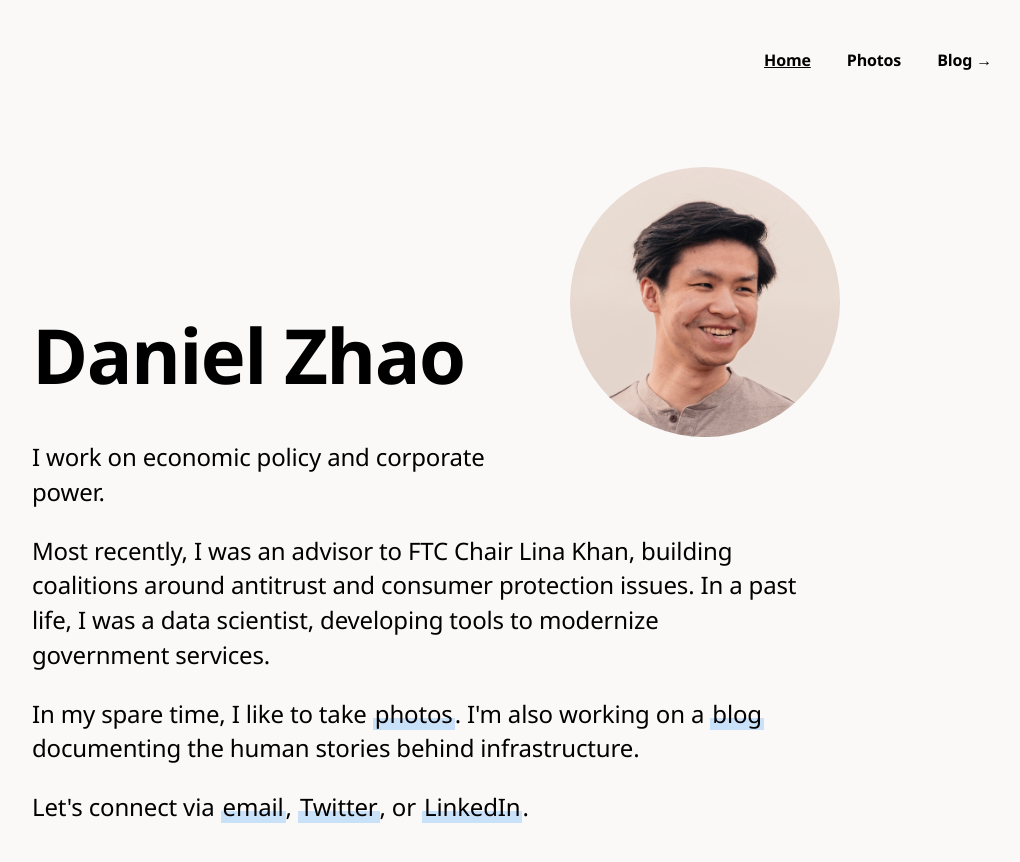
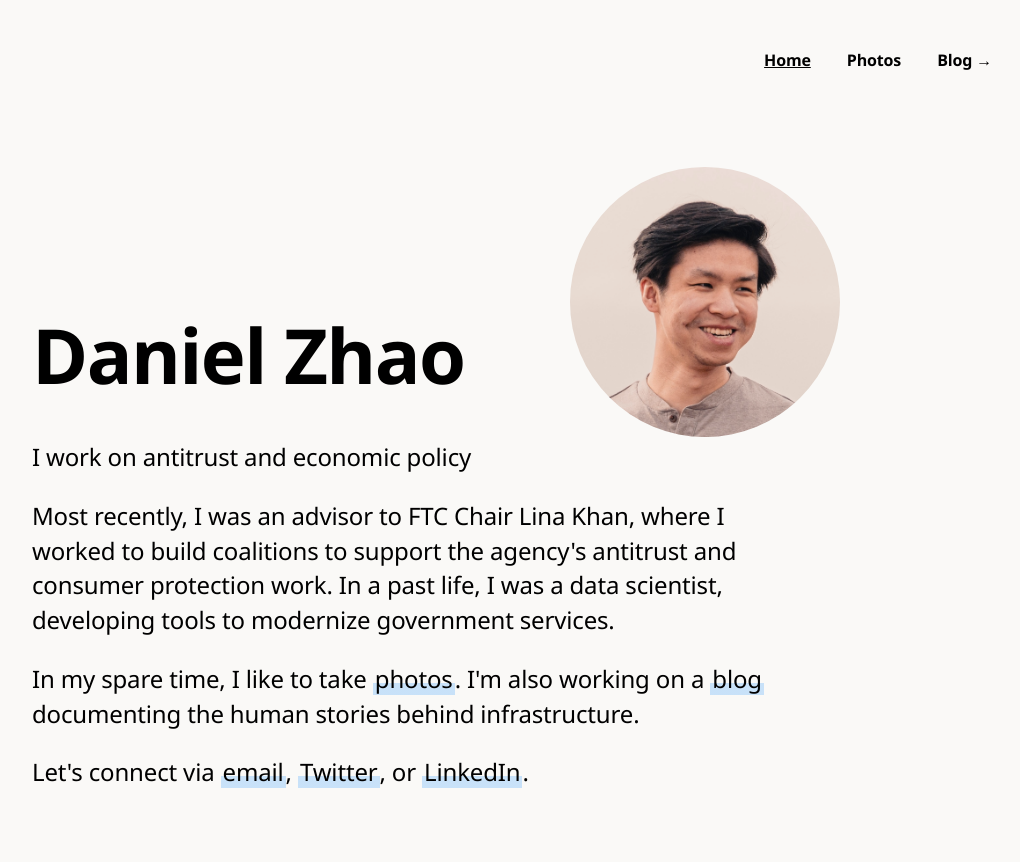
Before and after one commit to iamdanzhao/iamdanzhao.github.io, a Jekyll site: the page index.html, which Jekyll copies as it is, in a window 1280 px wide. Shown: the top 862 px of the page, without its empty margins (224-1244 px from the left). Built offline with Jekyll 4.4.1, drawn with Linux system fonts in a browser that asks for light colours; some web fonts are replaced.

Commit message:
Update index.html

```diff
--- a/index.html
+++ b/index.html
@@ -37,8 +37,8 @@
                 <div class="">
                     <img id="bio-prof-pic" src="/media/profile.jpg">
                     <h1>Daniel Zhao</h1>
-                    <h2>I work on economic policy and corporate power.</h2>
-                    <h2>Most recently, I was an advisor to FTC Chair Lina Khan, building coalitions around antitrust and consumer protection issues. In a past life, I was a data scientist, developing tools to modernize government services.</h2>
+                    <h2>I work on antitrust and economic policy</h2>
+                    <h2>Most recently, I was an advisor to FTC Chair Lina Khan, where I worked to build coalitions to support the agency's antitrust and consumer protection work. In a past life, I was a data scientist, developing tools to modernize government services.</h2>
                     <h2>In my spare time, I like to take <a href="http://photos.danielzhao.com">photos</a>. I'm also working on a <a href="http://humanbuilt.substack.com">blog</a> documenting the human stories behind infrastructure.</h2>
                     <h2>Let's connect via <a href="mailto:daniel@danielzhao.com">email</a>, <a href="https://twitter.com/iamdanzhao">Twitter</a>, or <a href="https://linkedin.com/in/iamdanzhao">LinkedIn</a>.</h2>
                 </div>
```
